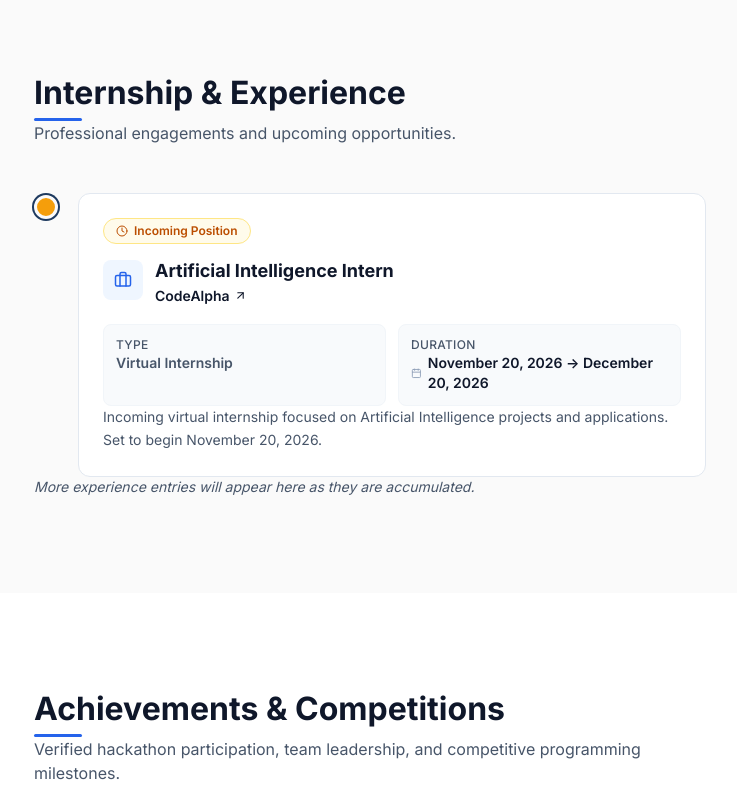
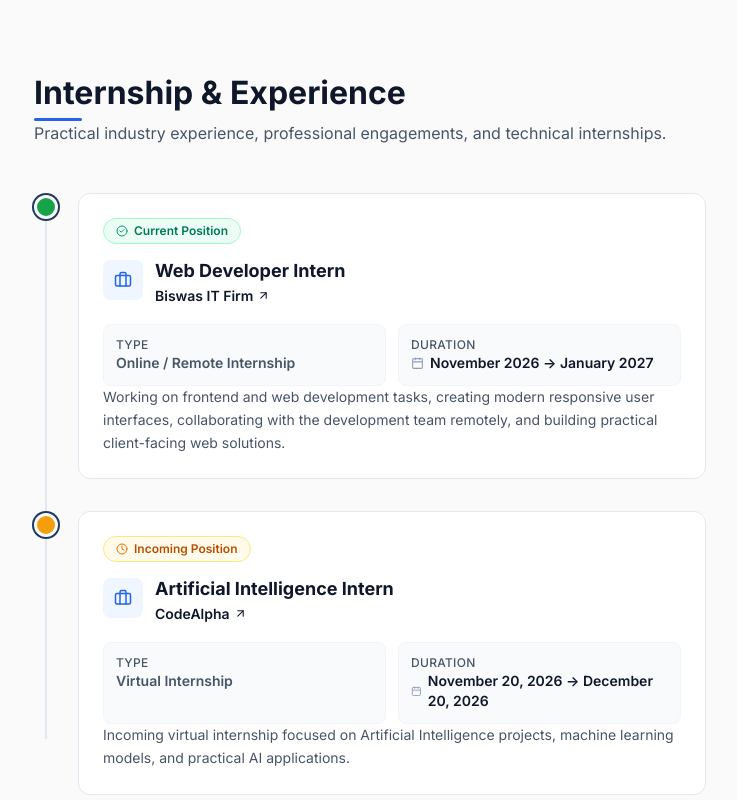
Before and after one commit to Jinchuriki-7/portfolio, a React (Vite) app: page / in a window 1280 px wide. Shown: the part 5100-5900 px from the top of the page, without its empty margins (80-817 px from the left). Built offline with nearby package versions, Linux system fonts and the light colour scheme.

Commit message:
feat(experience): add Biswas IT Firm web developer internship and update timeline

```diff
--- a/src/data/personalInfo.ts
+++ b/src/data/personalInfo.ts
@@ -38,13 +38,46 @@ engage in competitive programming to sharpen my analytical thinking and
 problem-solving skills.`,
 };
 
-export const incomingExperience = {
-  organization: "CodeAlpha",
-  position: "Artificial Intelligence Intern",
-  type: "Virtual Internship",
-  startDate: "November 20, 2026",
-  endDate: "December 20, 2026",
-  status: "incoming", // Not started yet
-  description:
-    "Incoming virtual internship focused on Artificial Intelligence projects and applications. Set to begin November 20, 2026.",
-};
+export interface Experience {
+  id: string;
+  organization: string;
+  organizationUrl: string;
+  position: string;
+  type: string;
+  startDate: string;
+  endDate: string;
+  status: 'current' | 'incoming' | 'completed';
+  statusLabel: string;
+  description: string;
+}
+
+export const experiences: Experience[] = [
+  {
+    id: 'biswas-it',
+    organization: 'Biswas IT Firm',
+    organizationUrl: 'https://biswasitfirm.com/',
+    position: 'Web Developer Intern',
+    type: 'Online / Remote Internship',
+    startDate: 'November 2026',
+    endDate: 'January 2027',
+    status: 'current',
+    statusLabel: 'Current Position',
+    description:
+      'Working on frontend and web development tasks, creating modern responsive user interfaces, collaborating with the development team remotely, and building practical client-facing web solutions.',
+  },
+  {
+    id: 'codealpha',
+    organization: 'CodeAlpha',
+    organizationUrl: 'https://www.codealpha.tech/',
+    position: 'Artificial Intelligence Intern',
+    type: 'Virtual Internship',
+    startDate: 'November 20, 2026',
+    endDate: 'December 20, 2026',
+    status: 'incoming',
+    statusLabel: 'Incoming Position',
+    description:
+      'Incoming virtual internship focused on Artificial Intelligence projects, machine learning models, and practical AI applications.',
+  },
+];
+
+export const incomingExperience = experiences[1];
--- a/src/sections/ExperienceSection.tsx
+++ b/src/sections/ExperienceSection.tsx
@@ -1,57 +1,79 @@
 import { motion } from 'framer-motion';
-import { Briefcase, Calendar, ArrowUpRight, Clock } from 'lucide-react';
+import { Briefcase, Calendar, ArrowUpRight, Clock, CheckCircle2 } from 'lucide-react';
 import SectionWrapper from '../components/SectionWrapper';
 import SectionHeader from '../components/SectionHeader';
-import { incomingExperience } from '../data/personalInfo';
+import { experiences } from '../data/personalInfo';
 
 export default function ExperienceSection() {
   return (
     <SectionWrapper id="experience">
       <SectionHeader
         title="Internship & Experience"
-        subtitle="Professional engagements and upcoming opportunities."
+        subtitle="Practical industry experience, professional engagements, and technical internships."
       />
 
       <div className="max-w-2xl">
-        {/* Incoming internship card */}
+        <div className="space-y-8 relative">
+          {/* Vertical connecting line across all items */}
+          <div
+            className="absolute left-[11px] top-6 bottom-6 w-[2px] bg-slate-200 hidden sm:block"
+            aria-hidden="true"
+          />
+
+          {experiences.map((exp, idx) => {
+            const isCurrent = exp.status === 'current';
+            const dotColor = isCurrent ? '#16a34a' : '#f59e0b'; // green for current, amber for incoming
+
+            return (
               <motion.div
+                key={exp.id}
                 initial={{ opacity: 0, y: 20 }}
                 whileInView={{ opacity: 1, y: 0 }}
                 viewport={{ once: true }}
-          transition={{ duration: 0.5 }}
+                transition={{ delay: idx * 0.15, duration: 0.5 }}
                 className="relative flex gap-5"
               >
-          {/* Timeline left */}
+                {/* Timeline dot */}
                 <div className="relative flex flex-col items-center">
-            <div className="timeline-dot" style={{ backgroundColor: '#f59e0b' }} />
+                  <div
+                    className="timeline-dot z-10"
+                    style={{ backgroundColor: dotColor }}
+                  />
                 </div>
 
                 {/* Card */}
                 <div className="card flex-1">
                   {/* Status badge */}
                   <div className="flex items-center gap-2 mb-4">
+                    {isCurrent ? (
+                      <span className="inline-flex items-center gap-1.5 text-xs font-semibold text-emerald-700 bg-emerald-50 px-3 py-1 rounded-full border border-emerald-200">
+                        <CheckCircle2 size={12} className="text-emerald-600" />
+                        {exp.statusLabel}
+                      </span>
+                    ) : (
                       <span className="inline-flex items-center gap-1.5 text-xs font-semibold text-amber-700 bg-amber-50 px-3 py-1 rounded-full border border-amber-200">
-                <Clock size={12} />
-                Incoming Position
+                        <Clock size={12} className="text-amber-600" />
+                        {exp.statusLabel}
                       </span>
+                    )}
                   </div>
 
-            {/* Position & org */}
+                  {/* Position & organization */}
                   <div className="flex items-start gap-3">
                     <div className="w-10 h-10 rounded-lg bg-blue-50 flex items-center justify-center flex-shrink-0">
                       <Briefcase size={18} className="text-[#2563eb]" />
                     </div>
                     <div>
                       <h3 className="font-bold text-[#0f172a] text-lg leading-snug">
-                  {incomingExperience.position}
+                        {exp.position}
                       </h3>
                       <a
-                  href="https://www.codealpha.tech/"
+                        href={exp.organizationUrl}
                         target="_blank"
                         rel="noopener noreferrer"
                         className="inline-flex items-center gap-1 text-[#2563eb] font-semibold text-sm mt-0.5 hover:underline"
                       >
-                  {incomingExperience.organization}
+                        {exp.organization}
                         <ArrowUpRight size={13} />
                       </a>
                     </div>
@@ -64,7 +86,7 @@ export default function ExperienceSection() {
                         Type
                       </p>
                       <p className="text-sm font-semibold text-[#0f172a]">
-                  {incomingExperience.type}
+                        {exp.type}
                       </p>
                     </div>
                     <div className="bg-slate-50 rounded-lg p-3 border border-slate-100">
@@ -74,29 +96,21 @@ export default function ExperienceSection() {
                       <div className="flex items-center gap-1.5 text-sm font-semibold text-[#0f172a]">
                         <Calendar size={13} className="text-slate-400" />
                         <span>
-                    {incomingExperience.startDate} → {incomingExperience.endDate}
+                          {exp.startDate} → {exp.endDate}
                         </span>
                       </div>
                     </div>
                   </div>
 
                   {/* Description */}
-            <p className="mt-4 text-slate-500 text-sm leading-relaxed">
-              {incomingExperience.description}
+                  <p className="mt-4 text-slate-600 text-sm leading-relaxed">
+                    {exp.description}
                   </p>
                 </div>
               </motion.div>
-
-        {/* Future experience placeholder text */}
-        <motion.p
-          initial={{ opacity: 0 }}
-          whileInView={{ opacity: 1 }}
-          viewport={{ once: true }}
-          transition={{ delay: 0.3, duration: 0.4 }}
-          className="mt-8 text-sm text-slate-400 italic"
-        >
-          More experience entries will appear here as they are accumulated.
-        </motion.p>
+            );
+          })}
+        </div>
       </div>
     </SectionWrapper>
   );
```
Lines whose indentation alone changed are shown as unchanged.
